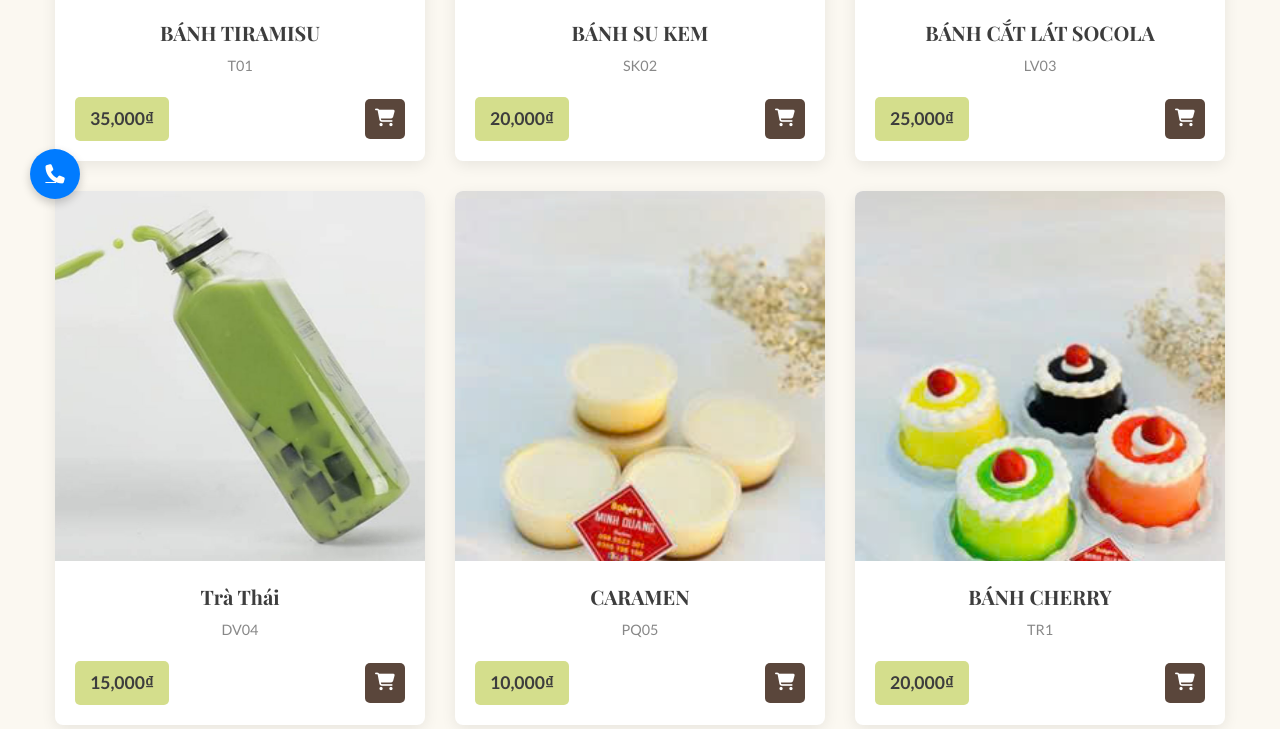
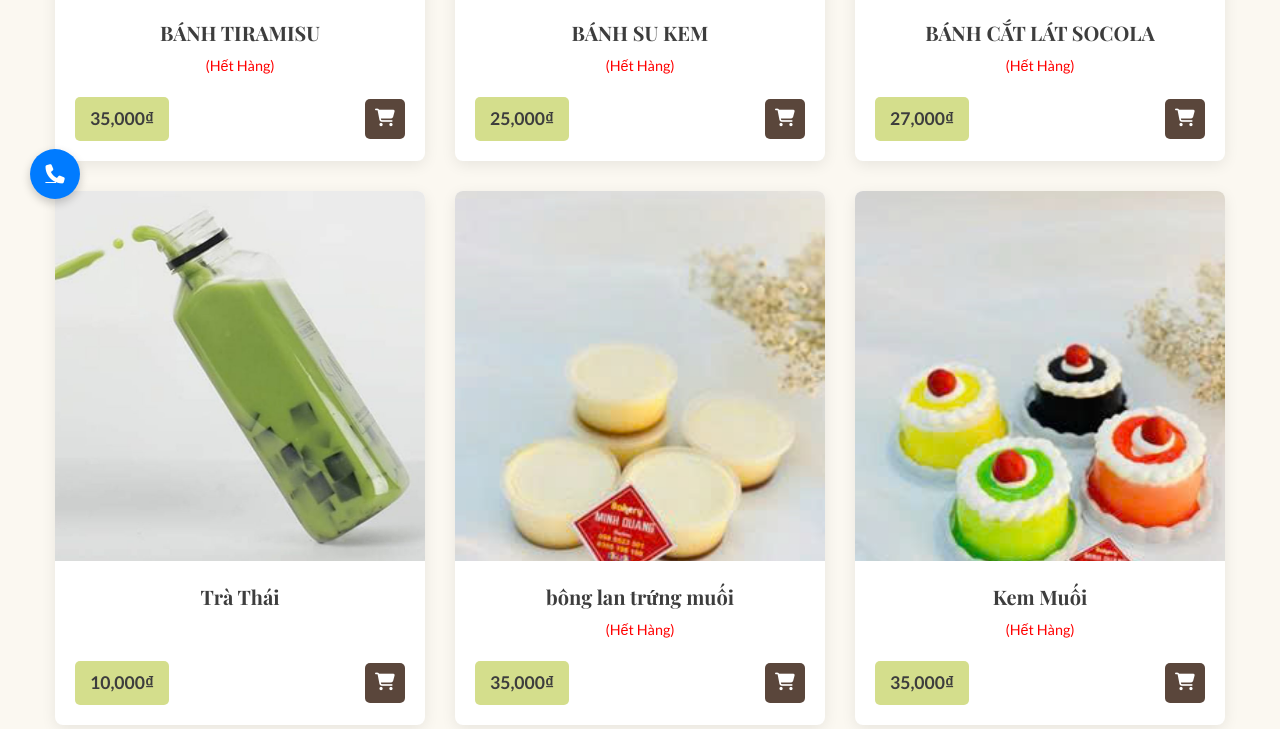
Before and after one commit to PhachHonViet/ssg, a plain HTML site: page index.html in a window 1280 px wide. Shown: the part 571-1300 px from the top of the page. Drawn offline with nearby package versions, Linux system fonts and the light colour scheme.

Commit message:
Thêm tính năng mới hoặc sửa lỗi ABC

```diff
--- a/index.html
+++ b/index.html
@@ -39,7 +39,7 @@
                     <img src="images/banh-le-1.jpg" alt="Bánh Tiramisu">
                     <div class="product-info">
                         <h3>BÁNH TIRAMISU</h3>
-                        <p class="product-code">T01</p>
+                        <p class="product-code">(Hết Hàng)</p>
                         <div class="price-action">
                             <span class="price">35,000₫</span>
                             <button class="add-to-cart-btn"><i class="fa-solid fa-cart-shopping"></i></button>
@@ -51,9 +51,9 @@
                     <img src="images/banh-le-2.jpg" alt="Bánh Su Kem">
                     <div class="product-info">
                         <h3>BÁNH SU KEM</h3>
-                        <p class="product-code">SK02</p>
+                        <p class="product-code">(Hết Hàng)</p>
                         <div class="price-action">
-                            <span class="price">20,000₫</span>
+                            <span class="price">25,000₫</span>
                             <button class="add-to-cart-btn"><i class="fa-solid fa-cart-shopping"></i></button>
                         </div>
                     </div>
@@ -63,9 +63,9 @@
                     <img src="images/banh-le-3.jpg" alt="Bánh Cắt Lát Socola">
                     <div class="product-info">
                         <h3>BÁNH CẮT LÁT SOCOLA</h3>
-                        <p class="product-code">LV03</p>
+                        <p class="product-code">(Hết Hàng)</p>
                         <div class="price-action">
-                            <span class="price">25,000₫</span>
+                            <span class="price">27,000₫</span>
                             <button class="add-to-cart-btn"><i class="fa-solid fa-cart-shopping"></i></button>
                         </div>
                     </div>
@@ -75,9 +75,9 @@
                     <img src="images/banh-le-4.jpg" alt="Bánh Cuộn">
                     <div class="product-info">
                         <h3>Trà Thái</h3>
-                        <p class="product-code">DV04</p>
+                        <p class="product-code"> </p>
                         <div class="price-action">
-                            <span class="price">15,000₫</span>
+                            <span class="price">10,000₫</span>
                             <button class="add-to-cart-btn"><i class="fa-solid fa-cart-shopping"></i></button>
                         </div>
                     </div>
@@ -86,10 +86,10 @@
                 <div class="product-card">
                     <img src="images/banh-le-5.jpg" alt="Caramen">
                     <div class="product-info">
-                        <h3>CARAMEN</h3>
-                        <p class="product-code">PQ05</p>
+                        <h3>bông lan trứng muối</h3>
+                        <p class="product-code">(Hết Hàng)</p>
                         <div class="price-action">
-                            <span class="price">10,000₫</span>
+                            <span class="price">35,000₫</span>
                             <button class="add-to-cart-btn"><i class="fa-solid fa-cart-shopping"></i></button>
                         </div>
                     </div>
@@ -98,10 +98,10 @@
                 <div class="product-card">
                     <img src="images/banh-le-6.jpg" alt="Bánh Cherry">
                     <div class="product-info">
-                        <h3>BÁNH CHERRY</h3>
-                        <p class="product-code">TR1</p>
+                        <h3>Kem Muối</h3>
+                        <p class="product-code">(Hết Hàng)</p>
                         <div class="price-action">
-                            <span class="price">20,000₫</span>
+                            <span class="price">35,000₫</span>
                             <button class="add-to-cart-btn"><i class="fa-solid fa-cart-shopping"></i></button>
                         </div>
                     </div>
--- a/style.css
+++ b/style.css
@@ -108,7 +108,7 @@ body {
 }
 
 .product-code {
-    color: #888;
+    color: red;
     font-size: 0.9rem;
     margin-bottom: 20px;
 }
```
